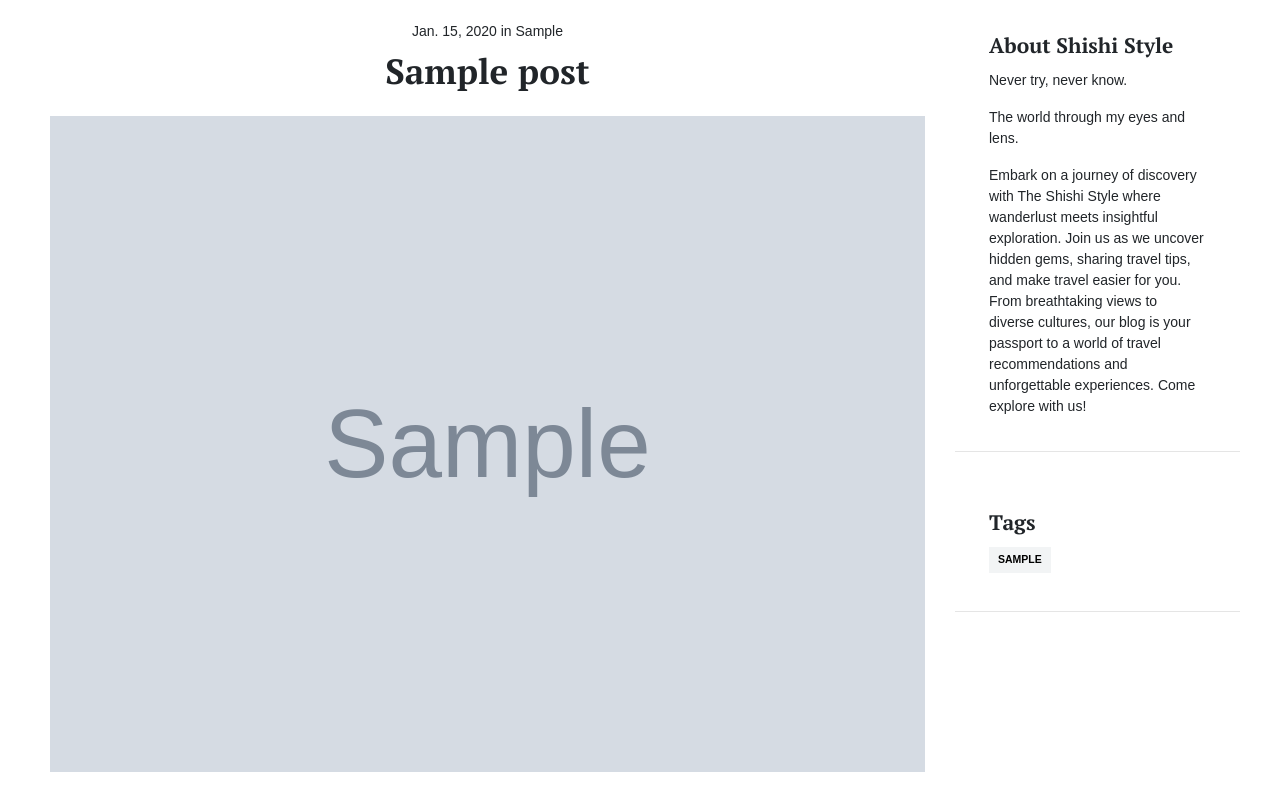
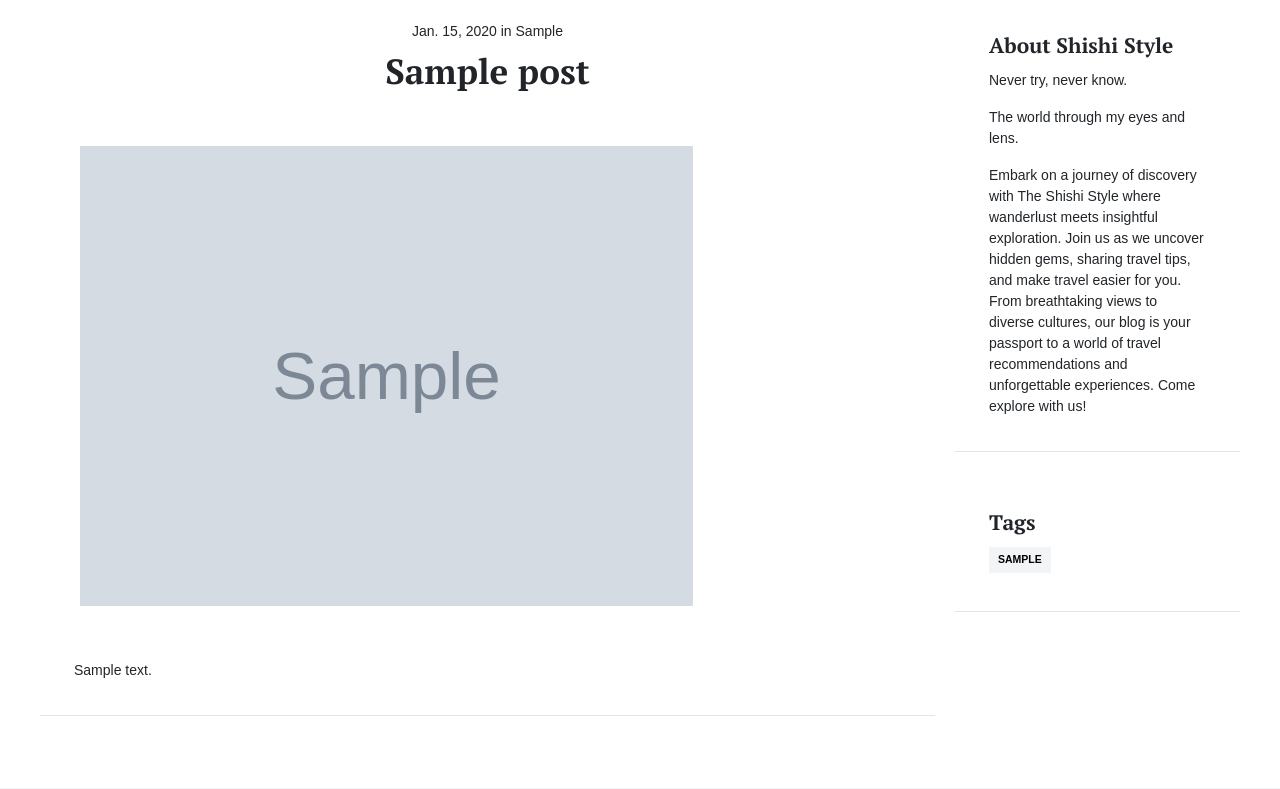
Before and after one commit to asinghal17/shishistyle, a Django app: template templates/blog/post.html in a window 1280 px wide. Shown: the part 113-902 px from the top of the page. Run offline with Django 4.2, Linux system fonts and the light colour scheme; the template is opened without the code that fills it: most values are stand-ins (such as "Sample title", 1, 10 or a date in 2020); grey boxes marked "Sample" are stand-in pictures; some libraries are stand-ins or nearby versions; some web fonts are replaced.

Commit message:
Adding Image

```diff
--- a/templates/blog/post.html
+++ b/templates/blog/post.html
@@ -19,9 +19,9 @@
               <h1 class="card-title">{{ post.title }}</h1>
             </a>
           </header>
-          <a href="">
-            <img class="card-img" src="{{ post.cover_img }}" alt="" />
-          </a>
+          <div class="row">
+            <a href=""><img class="intro-block active" src="{{ post.cover_img }}" alt="" /></a>
+          </div>
           <div class="card-body"> {{ post.content|safe }}</div>
         </article><!-- /.card -->
 
```
